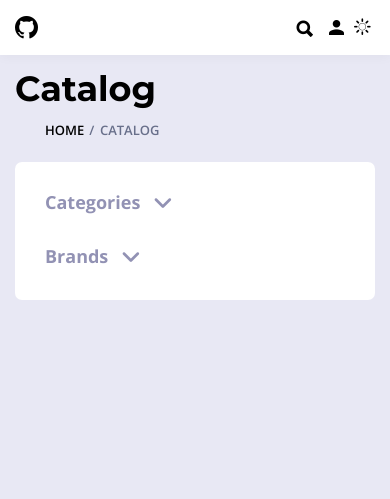
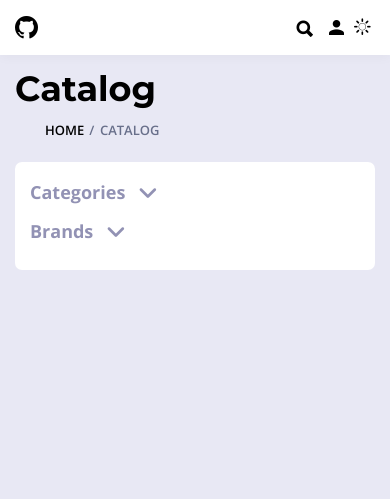
Before and after one commit to FEMADOX/Django-E-commers-Course, a Django app: page /catalog/ in a window 390 px wide. Shown: the top 499 px of the page. Run offline with Django 5.2, Linux system fonts and the light colour scheme; data that the repository does not hold is empty; some libraries are stand-ins or nearby versions.

Commit message:
feat: Refactor filter styles and improve layout for better responsiveness

```diff
--- a/static/css/components/filter.css
+++ b/static/css/components/filter.css
@@ -2,9 +2,10 @@
    Section Filter Container
    ========================================================================== */
 
-.section-filter {
+.section-filter-container {
     background-color: var(--secondary-color);
     border-radius: 7px;
+    padding: 15px;
 
     /* IRS Range Slider */
     .irs-from,
@@ -59,12 +60,21 @@
         display: none;
     }
 
-    /* Responsive Styles */
-    @media (max-width: 767px) {
-        padding: 15px;
+    @media screen and (min-width: 768px) and (max-width: 991px) {
+        display: grid;
+        grid-auto-flow: column;
+        grid-auto-columns: 1fr;
+        gap: 15px;
+
+        .section-filter {
+            padding-top: 0 !important;
+        }
+
+        /* &:last-child {
+            margin: 0 auto;
+        } */
     }
 
-    /* Mobile First Media Queries */
     @media (min-width: 992px) {
         .woof_sid_auto_shortcode .woof_container {
             .section-filter-label {
@@ -273,6 +283,10 @@
             border-top: none;
         }
     }
+
+    @media screen and (min-width: 576px) and (max-width: 991px) {
+        padding-right: 5px;
+    }
 }
 
 /* ==========================================================================
@@ -381,11 +395,52 @@
     }
 
     .widgettitle {
-        margin: 0 0 18px;
+        margin: 0 0 10px;
         padding: 0;
         color: var(--placeholder-color);
         font-size: 18px;
         font-weight: 700;
+
+        &.opened {
+            &:after {
+                content: '\f106';
+            }
+        }
+
+        &:after {
+            content: '\f107';
+            font-family: FontAwesome;
+            display: inline-block;
+            vertical-align: middle;
+            margin: 0 0 0 13px;
+            font-size: 22px;
+            font-weight: 400;
+        }
+
+        &:hover {
+            color: #1291ee;
+        }
+
+        &+* {
+            display: none;
+
+        }
+
+        @media screen and (min-width: 576px) and (max-width: 991px) {
+            display: flex;
+            justify-content: space-between;
+            margin-top: 0 !important;
+        }
+
+        @media screen and (min-width: 992px) {
+            &+* {
+                display: block;
+            }
+
+            &:after {
+                content: '';
+            }
+        }
     }
 }
 
--- a/static/css/media.css
+++ b/static/css/media.css
@@ -186,38 +186,6 @@ XL (Extra Large):  ≥ 1200px    Standard desktops & up
         top: auto;
         float: none !important;
         margin: 0 0 30px 30px;
-    }
-
-    .section-sb .blog-sb-widget .widgettitle {
-        margin: 0;
-        cursor: pointer;
-        transition: margin 0.4s, color 0.2s;
-        position: relative;
-
-        &:hover {
-            color: #1291ee;
-        }
-
-        &:after {
-            content: '\f107';
-            font-family: FontAwesome;
-            display: inline-block;
-            vertical-align: middle;
-            margin: 0 0 0 13px;
-            font-size: 22px;
-            font-weight: 400;
-        }
-
-        &.opened {
-            margin-bottom: 18px;
-            &:after {
-                content: '\f106';
-            }
-        }
-
-        &+* {
-            display: none;
-        }
     }
 
     /* CATEGORIES LIST */
@@ -950,38 +918,6 @@ XL (Extra Large):  ≥ 1200px    Standard desktops & up
     }
 
     /* CATEGORIES & BRANDS ACCORDION ICONS */
-    .section-sb .blog-sb-widget .widgettitle {
-        margin: 0;
-        cursor: pointer;
-        transition: margin 0.4s, color 0.2s;
-        position: relative;
-        width: max-content;
-
-        &:hover {
-            color: #1291ee;
-        }
-
-        &:after {
-            content: '\f107';
-            font-family: FontAwesome;
-            display: inline-block;
-            vertical-align: middle;
-            margin: 0 0 0 13px;
-            font-size: 22px;
-            font-weight: 400;
-        }
-
-        &.opened {
-            margin-bottom: 18px;
-            &:after {
-                content: '\f106';
-            }
-        }
-
-        &+* {
-            display: none;
-        }
-    }
 
     /* POST */
     .post-img {
--- a/templates/web/includes/brands.html
+++ b/templates/web/includes/brands.html
@@ -1,5 +1,5 @@
 <div class="blog-sb-widget multishopbrands_widget pt-0">
-  <h3 class="widgettitle">Brands</h3>
+  <h3 class="widgettitle mt-4">Brands</h3>
   <div class="section-sb-current">
     <ul class="section-sb-list">
       {% for brand in brands %}
--- a/templates/web/index.html
+++ b/templates/web/index.html
@@ -23,11 +23,11 @@
   <div class="section-wrap-withsb">
     <aside class="blog-sb-widgets section-sb" id="section-sb">
       <div class="theiaStickySidebar">
-        <div class="section-filter">
-          <div class="section-filter">
+        <div class="section-filter-container">
+          <div class="section-filter pb-0 pt-2">
             {% include 'web/includes/categories.html' %}
           </div>
-          <div class="section-filter">
+          <div class="section-filter pb-0">
             {% include 'web/includes/brands.html' %}
           </div>
         </div>
```
